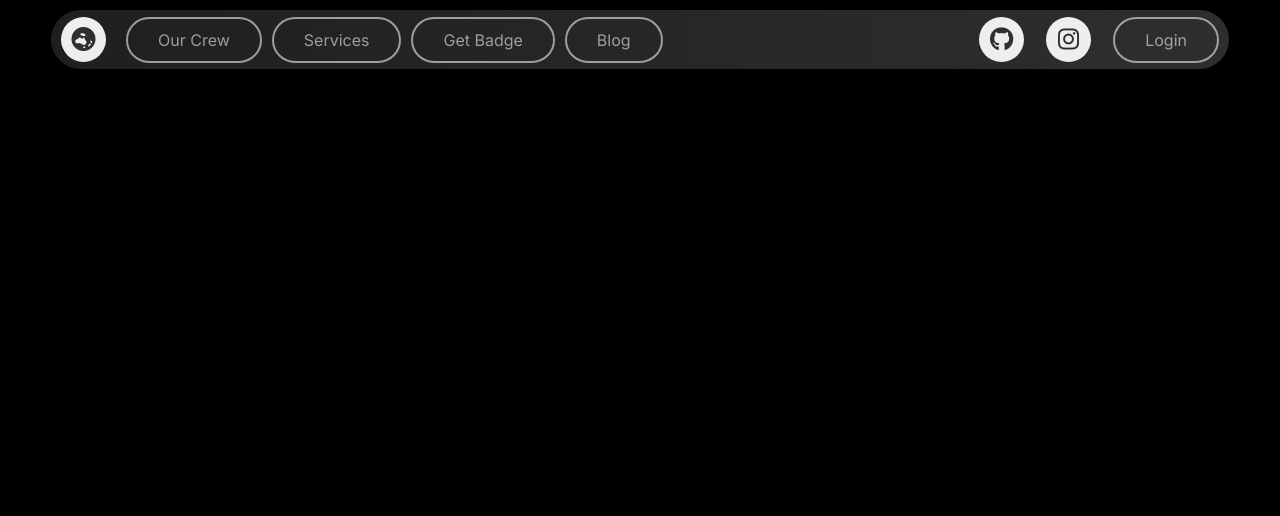
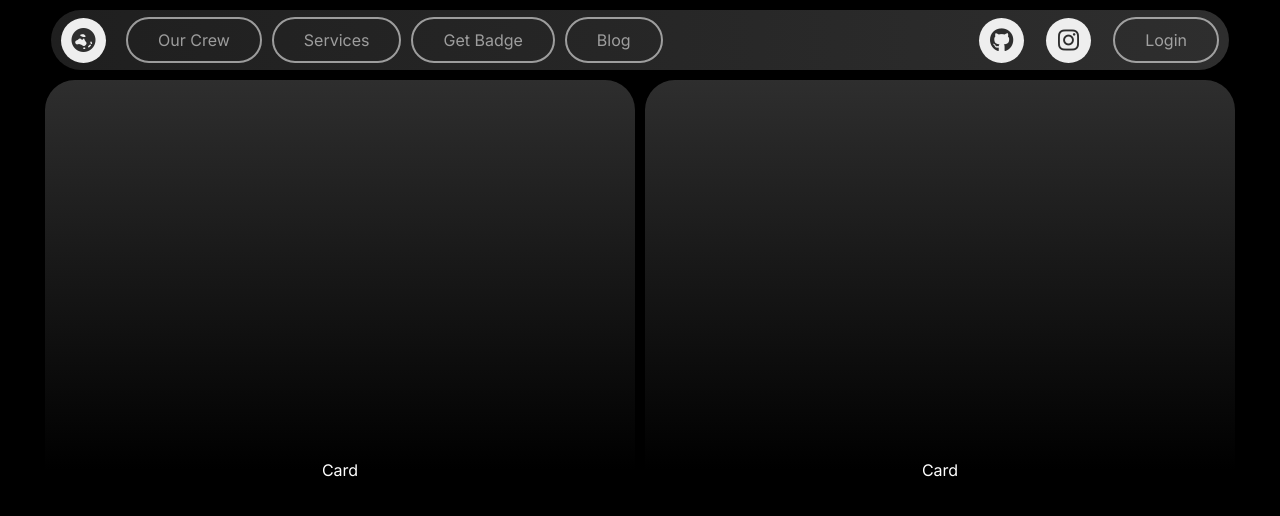
Before and after one commit to Project-Eco-Track/Eco-Track, a Next.js app: page / in a window 1280 px wide. Shown: the top 516 px of the page. Built offline with nearby package versions, Linux system fonts and the light colour scheme.

Commit message:
Added Home, Cards

```diff
--- a/app/layout.tsx
+++ b/app/layout.tsx
@@ -1,5 +1,6 @@
 import "./globals.scss";
 import { Inter } from "next/font/google";
+import NavBar from "@components/NavBar";
 
 const inter = Inter({ subsets: ["latin"] });
 
@@ -28,7 +29,10 @@ export default function RootLayout({
           referrerPolicy="no-referrer"
         />
       </head>
-      <body className={inter.className}>{children}</body>
+      <body className={inter.className}>
+        <NavBar />
+        {children}
+      </body>
     </html>
   );
 }
--- a/app/page.tsx
+++ b/app/page.tsx
@@ -1,10 +1,10 @@
-import React from 'react';
-import NavBar from '@components/NavBar';
+import React from "react";
+import Home from "@components/Home";
 
 const HomePage: React.FC = () => {
   return (
     <div>
-      <NavBar />
+      <Home />
     </div>
   );
 };
--- a/components/Card/Card.tsx
+++ /dev/null
@@ -1,11 +0,0 @@
-import React from 'react'
-import './Card.scss'
-const Card:React.FC = () => {
-  return (
-    <div>
-      Card
-    </div>
-  )
-}
-
-export default Card
--- /dev/null
+++ b/components/Home/Card/Card.scss
@@ -0,0 +1,14 @@
+@import "@colors.scss";
+.card {
+  width: 100%;
+  height: 100%;
+  border-radius: 30px;
+  color:#fff;
+  background-image: linear-gradient($primary-black, #000000, #000000);
+  display: flex;
+  flex-direction: column;
+  justify-content: center;
+  align-items: center;
+  overflow: hidden;
+  transition: box-shadow 0.2s ease-in-out;
+}
--- /dev/null
+++ b/components/Home/Card/Card.tsx
@@ -0,0 +1,7 @@
+import React from "react";
+import "./Card.scss";
+const Card: React.FC = () => {
+  return <div className="card">Card</div>;
+};
+
+export default Card;
--- /dev/null
+++ b/components/Home/Home.scss
@@ -0,0 +1,28 @@
+.home {
+  display: flex;
+  height: 100vh;
+  margin: 0px 40px;
+  justify-content: space-between;
+}
+
+.left {
+  flex: 1;
+  padding: 10px 5px;
+}
+
+.right {
+  flex: 1;
+  padding: 10px 5px;
+}
+
+@media (max-width: 900px) {
+  .home {
+    flex-direction: column;
+  }
+
+  .left,
+  .right {
+    flex: none;
+    height: 50vh;
+  }
+}
--- /dev/null
+++ b/components/Home/Home.tsx
@@ -0,0 +1,18 @@
+import React from "react";
+import "./Home.scss";
+import Card from "@components/Home/Card";
+
+const Home: React.FC = () => {
+  return (
+    <div className="home">
+      <div className="left">
+        <Card />
+      </div>
+      <div className="right">
+        <Card />
+      </div>
+    </div>
+  );
+};
+
+export default Home;
--- /dev/null
+++ b/components/Home/index.ts
@@ -0,0 +1,2 @@
+import Home from "./Home";
+export default Home;
--- a/components/NavBar/NavBar.scss
+++ b/components/NavBar/NavBar.scss
@@ -1,11 +1,11 @@
 @import "@colors.scss";
 nav {
   width: 100%;
-  height: 99px;
+  height: 70px;
   display: flex;
   justify-content: center;
-  padding: 10px 20px 30px 20px;
-  position: fixed;
+  padding: 10px 20px 0px 20px;
+  position: relative;
   z-index: 1;
 
   .nav-container {
@@ -42,12 +42,11 @@ nav {
         display: flex;
         align-items: center;
         margin-left: 20px;
-
       }
     }
 
     .nav-right {
-        width:250px;
+      width: 250px;
       display: flex;
       align-items: center;
       justify-content: space-between;
--- a/components/NavBar/NavBar.tsx
+++ b/components/NavBar/NavBar.tsx
@@ -1,5 +1,5 @@
-import React from "react";
-import Image from "next/image";
+"use client";
+import React, { useState } from "react";
 import Button, { IconButton } from "@components/Button";
 import "./NavBar.scss";
 
```
Also changed, not shown: components/Card/Card.scss (deleted), components/Home/Card/index.ts (renamed from components/Card/index.ts). Lines whose indentation alone changed are shown as unchanged.
